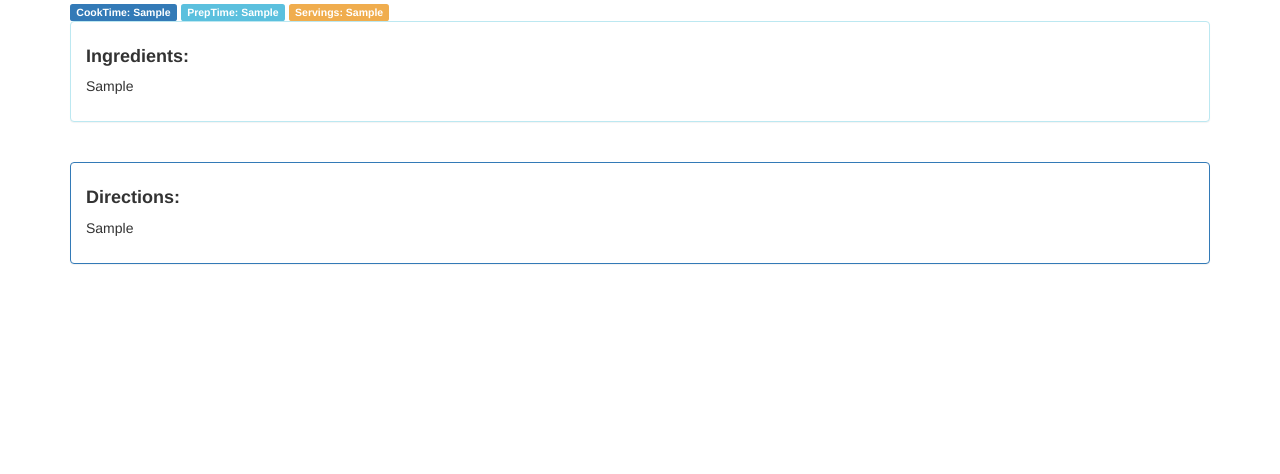
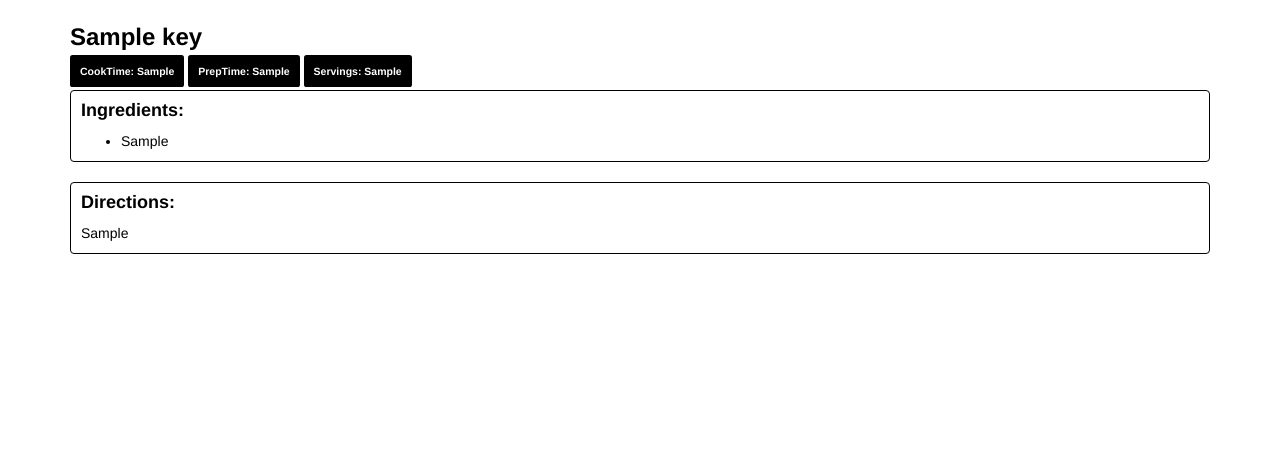
Before and after one commit to alexaanton/recipe, a Django app: template SAC_App_new/templates/detail.html in a window 1280 px wide. Shown: the part 326-800 px from the top of the page. Run offline with Django 3.2, Linux system fonts and the light colour scheme; the template is opened without the code that fills it: most values are stand-ins (such as "Sample title", 1, 10 or a date in 2020); some libraries are stand-ins or nearby versions.

Commit message:
Update detail.html

```diff
--- a/SAC_App_new/templates/detail.html
+++ b/SAC_App_new/templates/detail.html
@@ -7,20 +7,67 @@
   <link rel="stylesheet" href="https://maxcdn.bootstrapcdn.com/bootstrap/3.3.7/css/bootstrap.min.css">
   <script src="https://ajax.googleapis.com/ajax/libs/jquery/3.3.1/jquery.min.js"></script>
   <script src="https://maxcdn.bootstrapcdn.com/bootstrap/3.3.7/js/bootstrap.min.js"></script>
+    <style> body {
+            background-color: #FFFFFF;
+        }
+    .recipe-container h3 a {
+        color: #000000;
+    }
+    .recipe-details {
+        border: 1px solid #000000;
+        -webkit-border-radius: 4px;
+        -moz-border-radius: 4px;
+        border-radius: 4px;
+        padding-left: 10px;
+        color: #000000;
+    }
+    .label-primary {
+        background-color: #000000;
+        padding: 10px 10px;
+
+    }
+    .labels {
+        margin-bottom: 10px;
+    }
+    .jumbotron {
+
+          /* The image used */
+          background-image: url("https://usateatsiptrip.files.wordpress.com/2018/03/gettyimages-887636042.jpg?w=1000&h=600&crop=1");
+
+          /* Full height */
+          height: 300px;
+
+          /* Center and scale the image nicely */
+          background-position: center;
+          background-repeat: no-repeat;
+          background-size: cover;
+        }
+    .jumbotron h1 {
+        margin-top: 180px;
+        color: #ffffff;
+    }</style>
 </head>
 <body>
 
-<div class="jumbotron text-center">
+<!--div class="jumbotron text-center">
   <h1>Find Recipe</h1>
   <p>Intelligent recipes based on fridge products</p>
+</-->
+<!-- {{ key.id }}/ -->
+<div class="jumbotron">
+    <div class="container">
+        <div class="row">
+            <h1><span class="header-text">It's time to get to work!</span></h1><br>
+        </div>
+    </div>
 </div>
-<!-- {{ key.id }}/ -->
 <div class="container">
   <div class="row">
       {% for key in title %}
-          <div class="col-sm-12">
+          <div class="col-sm-12 recipe-container">
             <h3><b><a href="/receipes/{{ key.id }}/"> {{ key.title }}</a></b></h3>
-                    {% if key.cooktime %}
+          <div class="labels">
+          {% if key.cooktime %}
                         {% for key1 in key.cooktime %}
                             <span class="label label-primary">CookTime: </b>   {{ key1 }}</span>
                          {% endfor %}
@@ -28,38 +75,37 @@
 
                     {% if key.preptime %}
                         {% for key2 in key.preptime %}
-                                 <span class="label label-info">PrepTime: {{ key2 }}</span>
+                                 <span class="label label-primary">PrepTime: {{ key2 }}</span>
                         {% endfor %}
                     {% endif %}
 
 
                     {% if key.servings %}
                         {% for key3 in key.servings %}
-                             <span class="label label-warning">Servings:  {{ key3 }}</span>
+                             <span class="label label-primary">Servings:  {{ key3 }}</span>
                         {% endfor %}
                     {% endif %}
-                    <div class="panel panel-info">
-                        <div class="panel-body">
+          </div>
+                    <div class="recipe-details">
                             <h4><b>Ingredients:</b></h4>
-                                {% if key.ingredient %}
+                            <ul>
+                                 {% if key.ingredient %}
                                     {% for key4 in key.ingredient %}
-                                    <p>{{ key4 }}</p>
+                                   <li>{{ key4 }}</li>
 
 
                                      {% endfor %}
                                 {% endif %}
-                        </div>
+                            </ul>
                     </div>
                     <br/>
-                    <div class="panel panel-primary">
-                        <div class="panel-body">
+                    <div class="recipe-details">
                             <h4><b>Directions:</b></h4>
                                 {% if key.direction %}
                                     {% for key5 in key.direction %}
                                     <p>{{ key5 }}</p>
                                      {% endfor %}
                                 {% endif %}
-                        </div>
                     </div>
               {% endfor %}
           </div>
```
